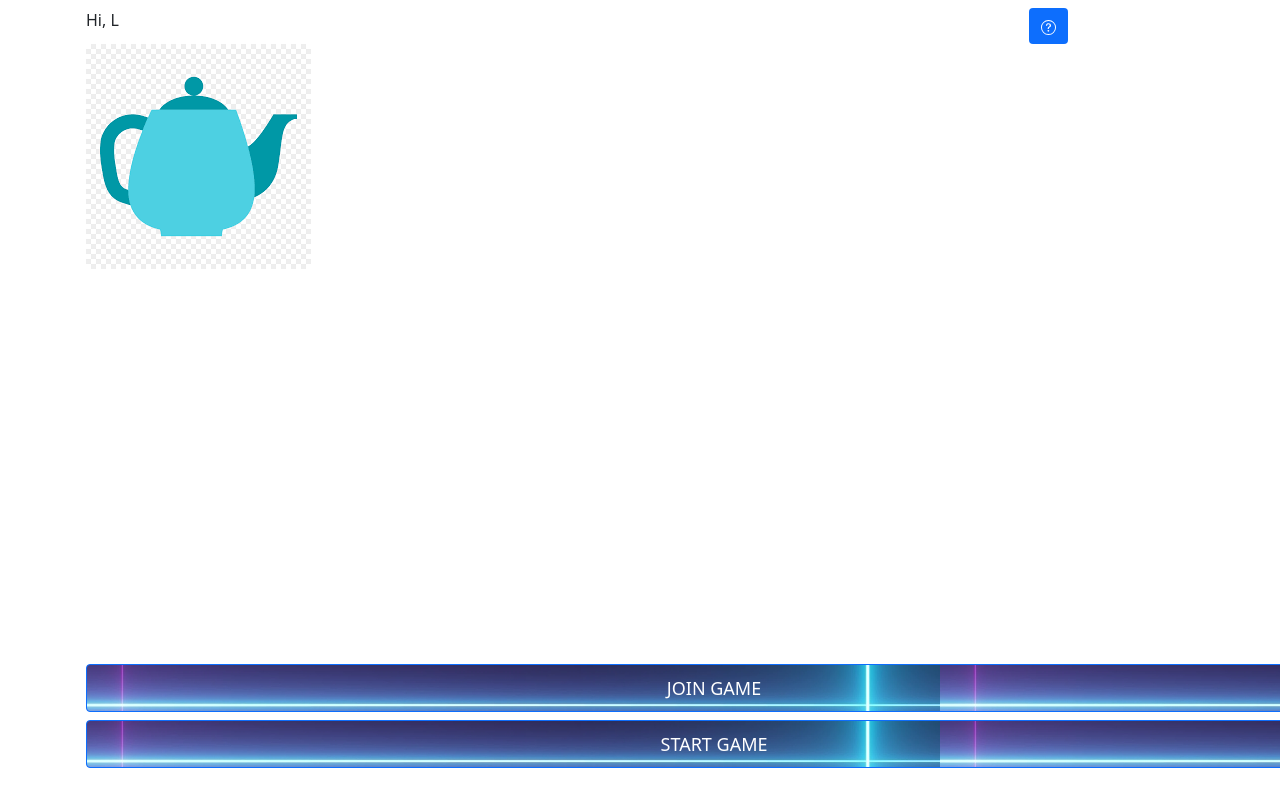
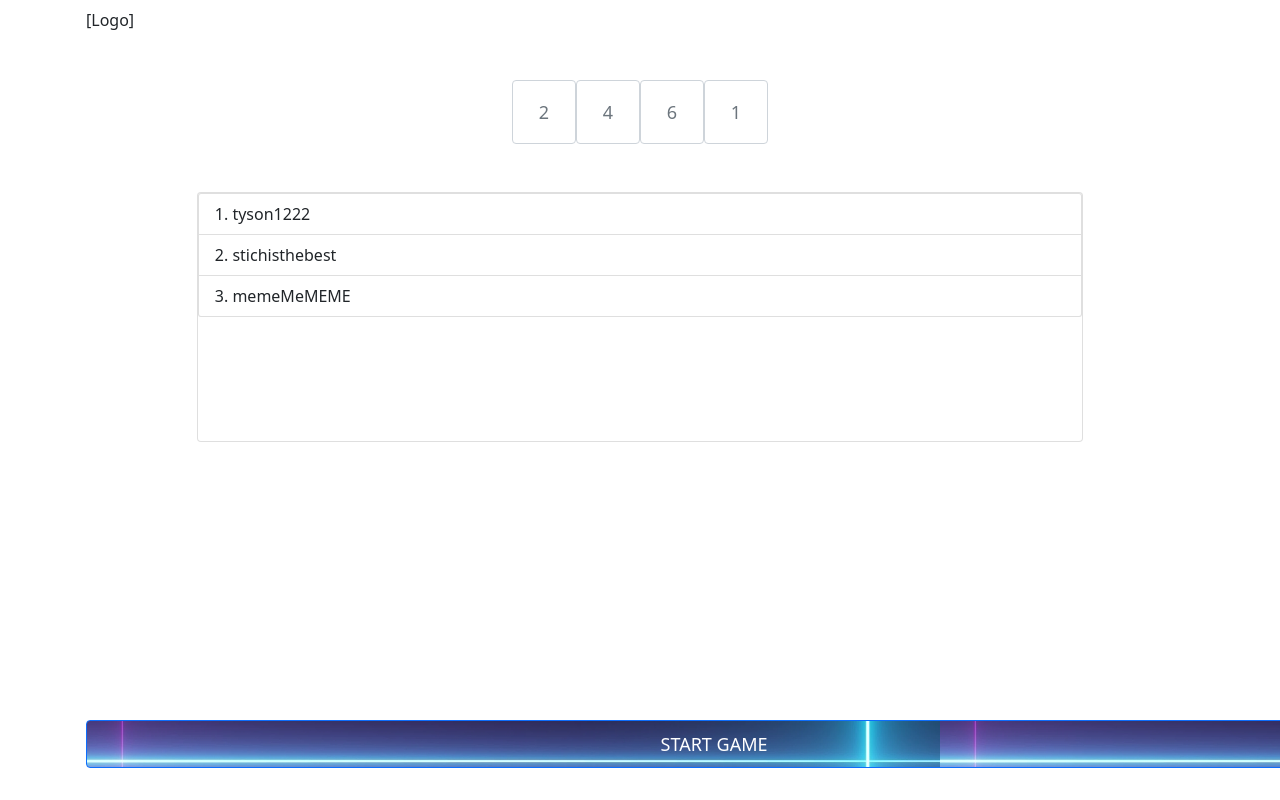
Before and after one commit to fillantrophy02/tea-stirrer, a React (Create React App) app: page / in a window 1280 px wide. Shown: the top 800 px of the page. Built offline with nearby package versions, Linux system fonts and the light colour scheme.

Commit message:
add waiting page

```diff
--- a/src/index.js
+++ b/src/index.js
@@ -5,11 +5,13 @@ import App from './App';
 import 'bootstrap/dist/css/bootstrap.min.css';
 import reportWebVitals from './reportWebVitals';
 import LandingPage from './pages/LandingPage';
+import WaitingPage from './pages/WaitingPage';
 import 'bootstrap/dist/css/bootstrap.min.css'; // need to use this cause incompatibility btw react-bootstrap and bootstrap
 
 ReactDOM.render(
   <React.StrictMode>
-    <LandingPage />
+    {/* <LandingPage /> */}
+    <WaitingPage />
   </React.StrictMode>,
   document.getElementById('root')
 );
--- a/src/pages/LandingPage.js
+++ b/src/pages/LandingPage.js
@@ -30,7 +30,7 @@ class LandingPage extends React.Component {
                     <Col>
                         <Stack gap={2}>
                             <NeonButton text="JOIN GAME"/>
-                            <NeonButton text="START GAME"/>
+                            <NeonButton text="START A NEW GAME"/>
                         </Stack>
                     </Col>
                 </Row>
--- a/src/pages/WaitingPage.css
+++ b/src/pages/WaitingPage.css
@@ -1,6 +1,9 @@
 
-.question-button {
-    border-style: none;
+.game-code {
+    width: 4rem;
+    height: 4rem;
+    font-size: large;
+    text-align: center;
 }
 
 .container {
@@ -15,3 +18,7 @@
     bottom: 2rem;
     width: 100%;
 }
+
+.div {
+    margin: auto;
+}
--- a/src/pages/WaitingPage.js
+++ b/src/pages/WaitingPage.js
@@ -1,5 +1,5 @@
 import React from 'react';
-import { Card, Stack, Button, Container, Row, Col, Image } from 'react-bootstrap';
+import { ListGroup, Card, Stack, Button, Container, Row, Col, Image, Form } from 'react-bootstrap';
 import './WaitingPage.css';
 import { QuestionCircle } from 'react-bootstrap-icons';
 import NeonButton from '../components/NeonButton'; // don't use {} when importing class components!!!
@@ -16,13 +16,32 @@ class WaitingPage extends React.Component {
                 <Row>
                     <Col>[Logo]</Col>
                 </Row>
-                <Row>
-                    <Col></Col>
+                <Row style={{ paddingTop: "3rem"}}>
+                    <Col>
+                        <Card style={{ margin: "auto", width: "16rem", border: "none"}}>
+                        <Stack direction="horizontal" gap={0}>
+                            <Form.Control className="game-code" placeholder="2" />
+                            <Form.Control className="game-code" placeholder="4" />
+                            <Form.Control className="game-code" placeholder="6" />
+                            <Form.Control className="game-code" placeholder="1" />
+                        </Stack>
+                        </Card>
+                    </Col>
+                </Row>
+                <Row style={{ paddingTop: "3rem" }}>
+                    <Col>
+                        <Card style={{ margin: "auto", width: "80%", height: "250px"}}>
+                            <ListGroup as="ol" numbered>
+                                <ListGroup.Item as="li">tyson1222</ListGroup.Item>
+                                <ListGroup.Item as="li">stichisthebest</ListGroup.Item>
+                                <ListGroup.Item as="li">memeMeMEME</ListGroup.Item>
+                            </ListGroup>
+                        </Card>
+                    </Col>
                 </Row>
                 <Row className="bottom-row">
                     <Col>
-                        <Stack gap={2}>
-                            <NeonButton text="JOIN GAME"/>
+                        <Stack gap={1}>
                             <NeonButton text="START GAME"/>
                         </Stack>
                     </Col>
```
